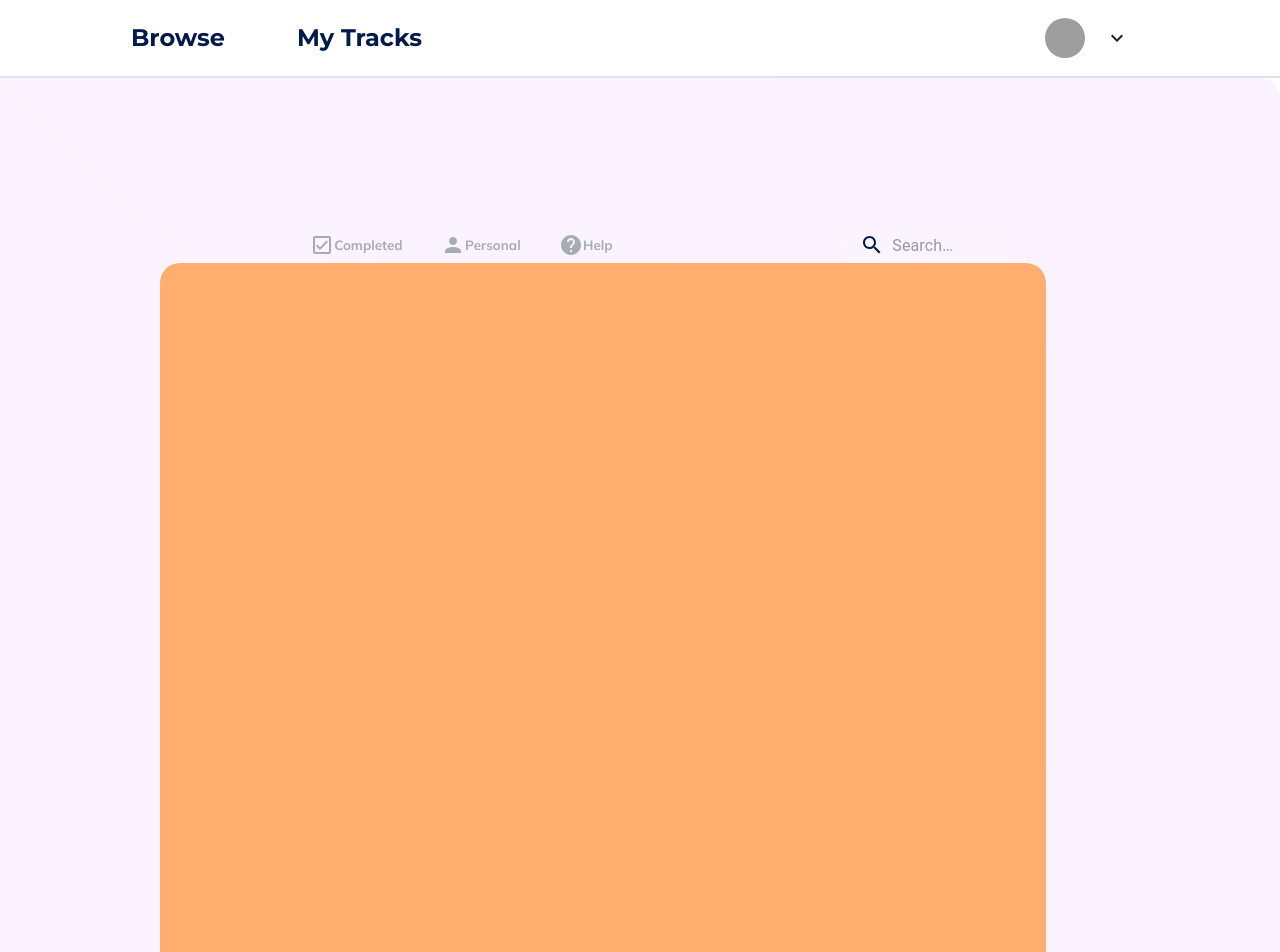
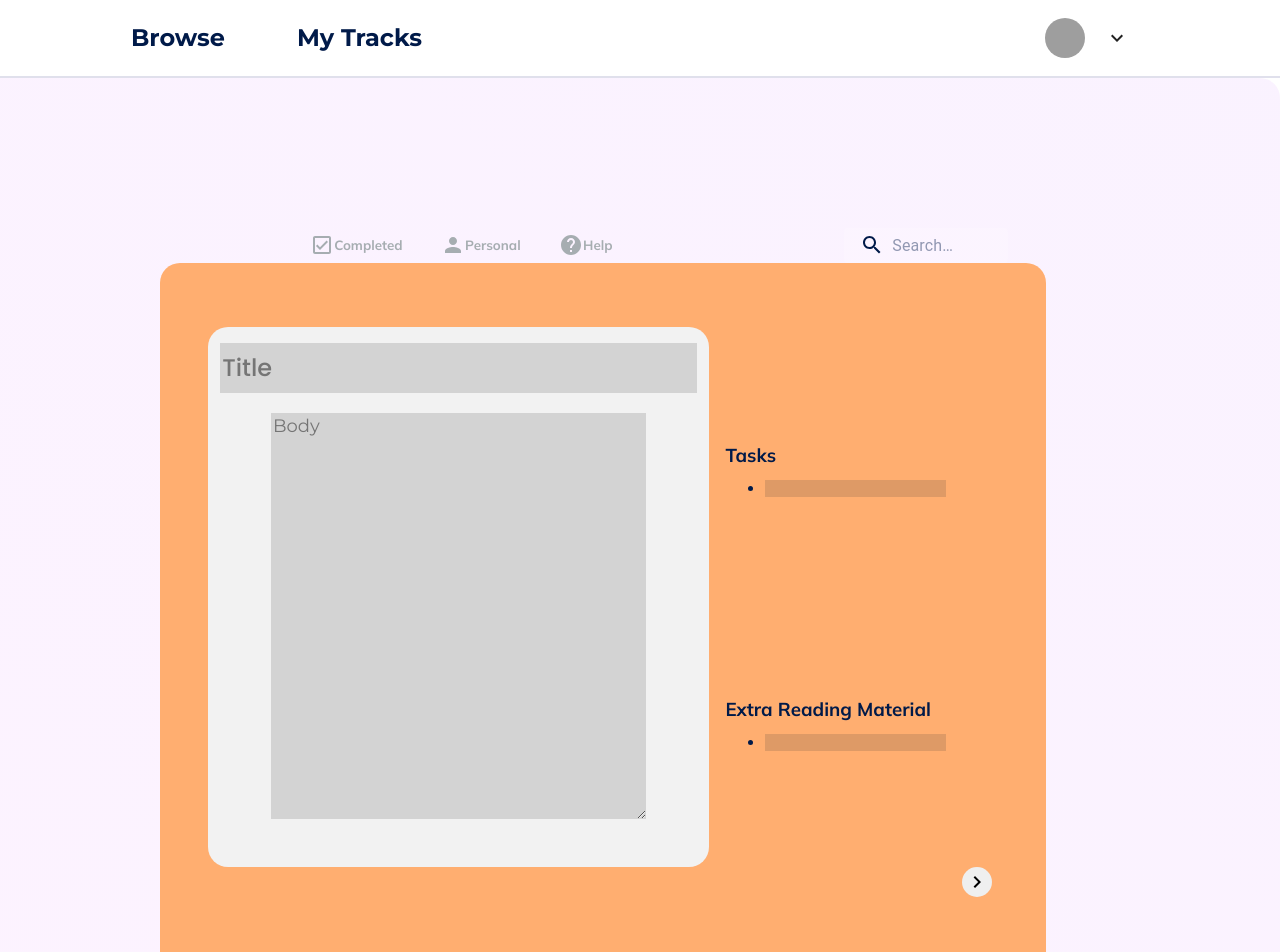
Before and after one commit to Saurav1905/Ivy-Frontend, a React (Create React App) app: page /track/mytrack/create/1 in a window 1280 px wide. Shown: the top 952 px of the page. Built offline with nearby package versions, Linux system fonts and the light colour scheme; grey boxes are pictures that could not be loaded.

Commit message:
Form__create

```diff
--- a/src/pages/CreateTrack.jsx
+++ b/src/pages/CreateTrack.jsx
@@ -1,11 +1,134 @@
 import React from "react";
 import MytracksTop from "../components/MytracksTop";
-
+import ChevronRightIcon from "@material-ui/icons/ChevronRight";
 function CreateTrack() {
   return (
     <>
       <MytracksTop />
-      <div className="Task__bg">{/* Form */}</div>
+      <div className="Task__bg">
+        <form>
+          <div
+            style={{
+              display: "flex",
+            }}
+            className="Show__bodycontainer"
+          >
+            <div
+              className="Show__body"
+              style={{
+                background: "#F2F2F2",
+                borderRadius: 20,
+                height: "67.49654218533887vh",
+                width: " 39.17112299465241vw",
+                display: "flex",
+                flexDirection: "column",
+                alignItems: "center",
+                padding: "2vh",
+                marginTop: "2vh",
+              }}
+            >
+              <input
+                style={{
+                  border: "none",
+                  backgroundColor: "rgba(51,51,51,0.16)",
+                  outlineWidth: 0,
+                  fontFamily: "Poppins, sans-serif",
+                  fontWeight: 500,
+                  fontSize: 24,
+                  lineHeight: 2,
+                }}
+                placeholder="Title"
+              />
+
+              <textarea
+                style={{
+                  border: "none",
+                  backgroundColor: "rgba(51,51,51,0.16)",
+                  outlineWidth: 0,
+                  fontFamily: "Montserrat",
+                  fontWeight: 400,
+                  fontSize: 18,
+                  marginTop: 20,
+                  width: "80%",
+                  minHeight: "80%",
+                }}
+                placeholder="Body"
+              />
+            </div>
+            <div
+              style={{
+                display: "flex",
+                flexDirection: "column",
+                padding: "2vh",
+                marginTop: "2vh",
+                alignItems: "center",
+                justifyContent: "space-around",
+              }}
+              className="Show__links"
+            >
+              <div className="Show__taskdetail">
+                <h3>Tasks</h3>
+                <ul
+                  style={{
+                    marginTop: 10,
+                  }}
+                >
+                  <li>
+                    {" "}
+                    <input
+                      style={{
+                        border: "none",
+                        backgroundColor: "rgba(51,51,51,0.16)",
+                        outlineWidth: 0,
+                        textDecoration: "none",
+                        color: "black",
+                      }}
+                    />
+                  </li>
+                </ul>
+              </div>
+              <div className="Show__extramaterial">
+                <h3>Extra Reading Material</h3>
+                <ul
+                  style={{
+                    marginTop: 10,
+                  }}
+                >
+                  <li>
+                    {" "}
+                    <input
+                      style={{
+                        border: "none",
+                        backgroundColor: "rgba(51,51,51,0.16)",
+                        outlineWidth: 0,
+                        textDecoration: "none",
+                        color: "black",
+                      }}
+                    />{" "}
+                  </li>
+                </ul>
+              </div>
+            </div>
+          </div>
+          <button
+            style={{
+              border: "none",
+              borderRadius: "999px",
+              height: 30,
+              width: 30,
+              display: "flex",
+              alignItems: "center",
+              justifyContent: "center",
+              marginLeft: "100%",
+              outlineWidth: 0,
+              cursor: "pointer",
+            }}
+            type="submit"
+          >
+            <ChevronRightIcon />
+          </button>
+        </form>
+      </div>
     </>
   );
 }
```
